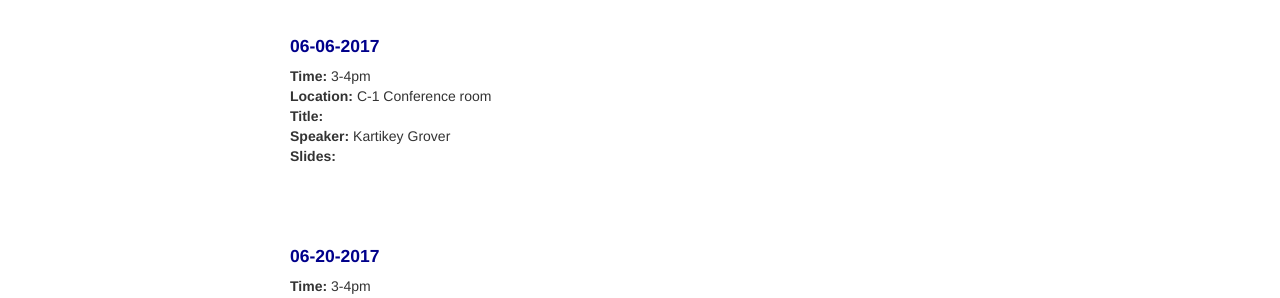
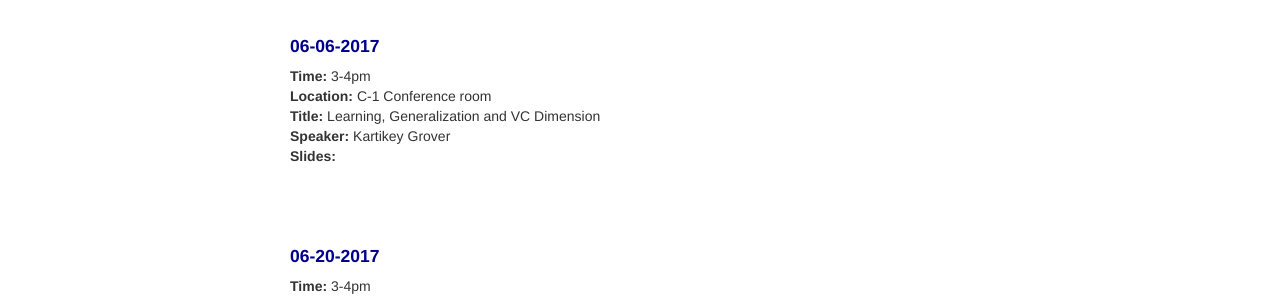
Before and after one commit to ovsavenkov/ovsavenkov.github.io, a Jekyll site: the page built from seminars.md, in a window 1280 px wide. Shown: the part 1476-1774 px from the top of the page. Built offline with Jekyll 4.4.1, drawn with Linux system fonts in a browser that asks for light colours.

Commit message:
add seminar title for Kartikey's presentation

```diff
--- a/seminars.md
+++ b/seminars.md
@@ -79,7 +79,7 @@ description: Division of Biostatistics and Epidemiology Seminars
 #### 06-06-2017
 **Time:** 3-4pm \\
 **Location:** C-1 Conference room \\
-**Title:**    \\
+**Title:**  Learning, Generalization and VC Dimension  \\
 **Speaker:** Kartikey Grover\\
 **Slides:**
 
```
